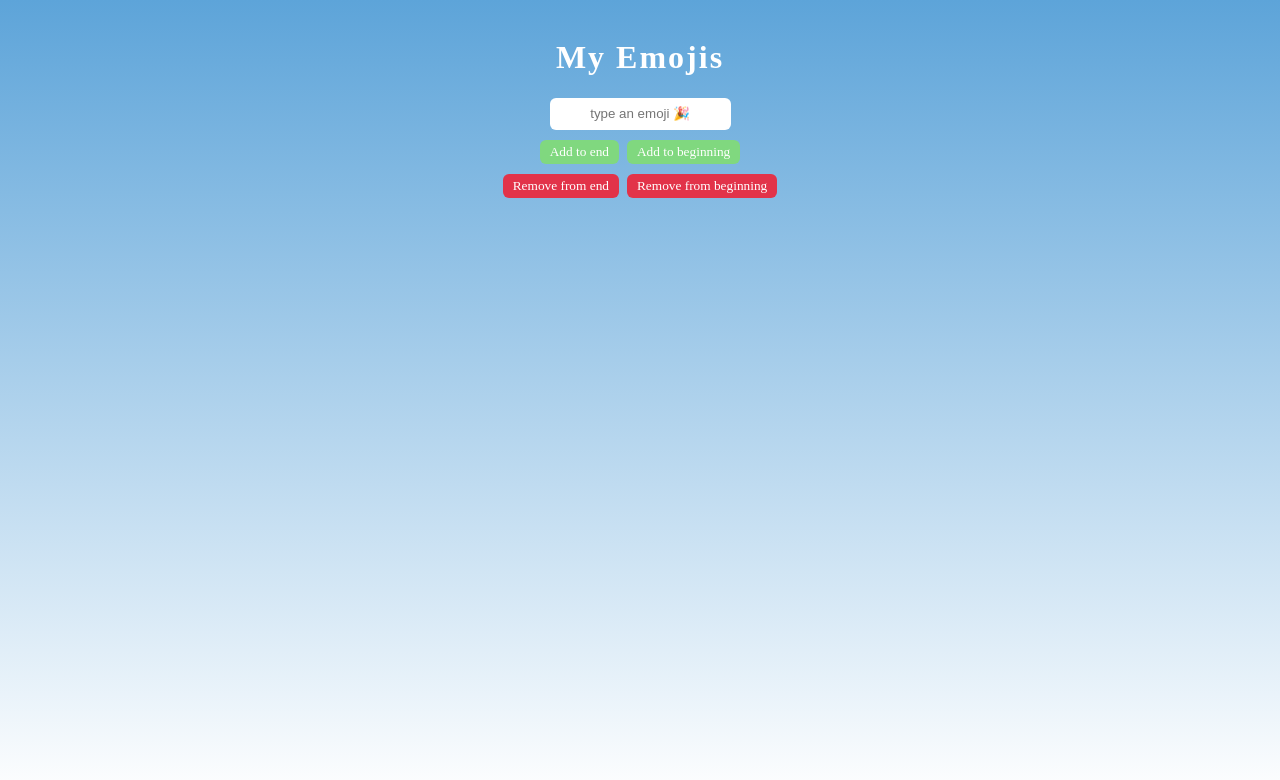
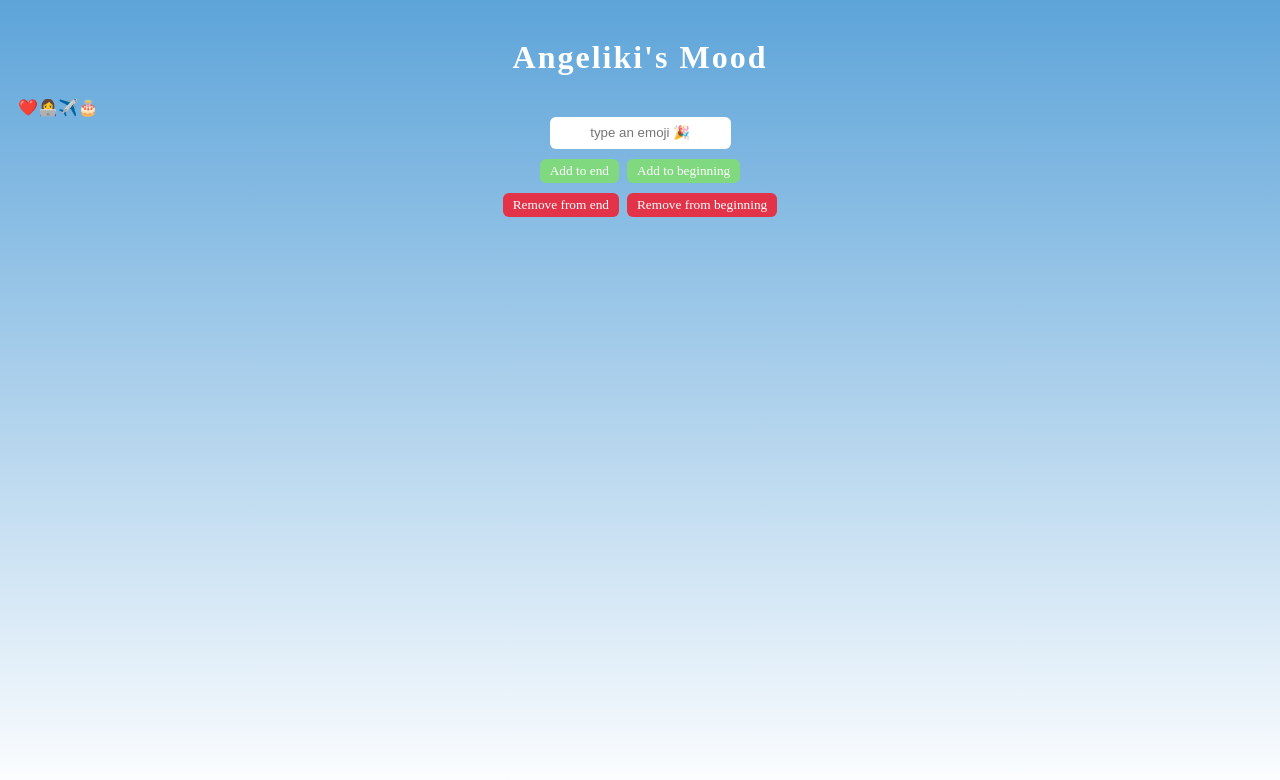
Before and after one commit to AngelikiMew/emojiMachine, a plain HTML site: page index.html in a window 1280 px wide. Drawn offline with Linux system fonts and the light colour scheme; a web font is replaced by a local one.

Commit message:
made it mine

```diff
--- a/index.html
+++ b/index.html
@@ -9,7 +9,7 @@
     <title>emojis</title>
 </head>
 <body>
-    <h1>My Emojis</h1>
+    <h1>Angeliki's Mood</h1>
         <div id="emojiContainer"></div>
         <input type="text" id="emoji-input" placeholder="type an emoji 🎉">
         <div class="buttons-wrapper">
--- a/index.js
+++ b/index.js
@@ -1,4 +1,4 @@
-let myEmojis = ["👨‍💻", "⛷", "🍲"];
+let myEmojis = ["❤️", "👩‍💻", "✈️","🎂"];
 const emojiContainer=document.getElementById('emojiContainer');
 const pushBtn= document.getElementById('push-btn');
 const emojiInput = document.getElementById('emoji-input');
@@ -17,6 +17,8 @@ function renderArr(){
 
     }
 }
+
+renderArr();
 
 pushBtn.addEventListener('click', function (){
     if (emojiInput.value!='' && emojiInput.value!=' ' ){
```
